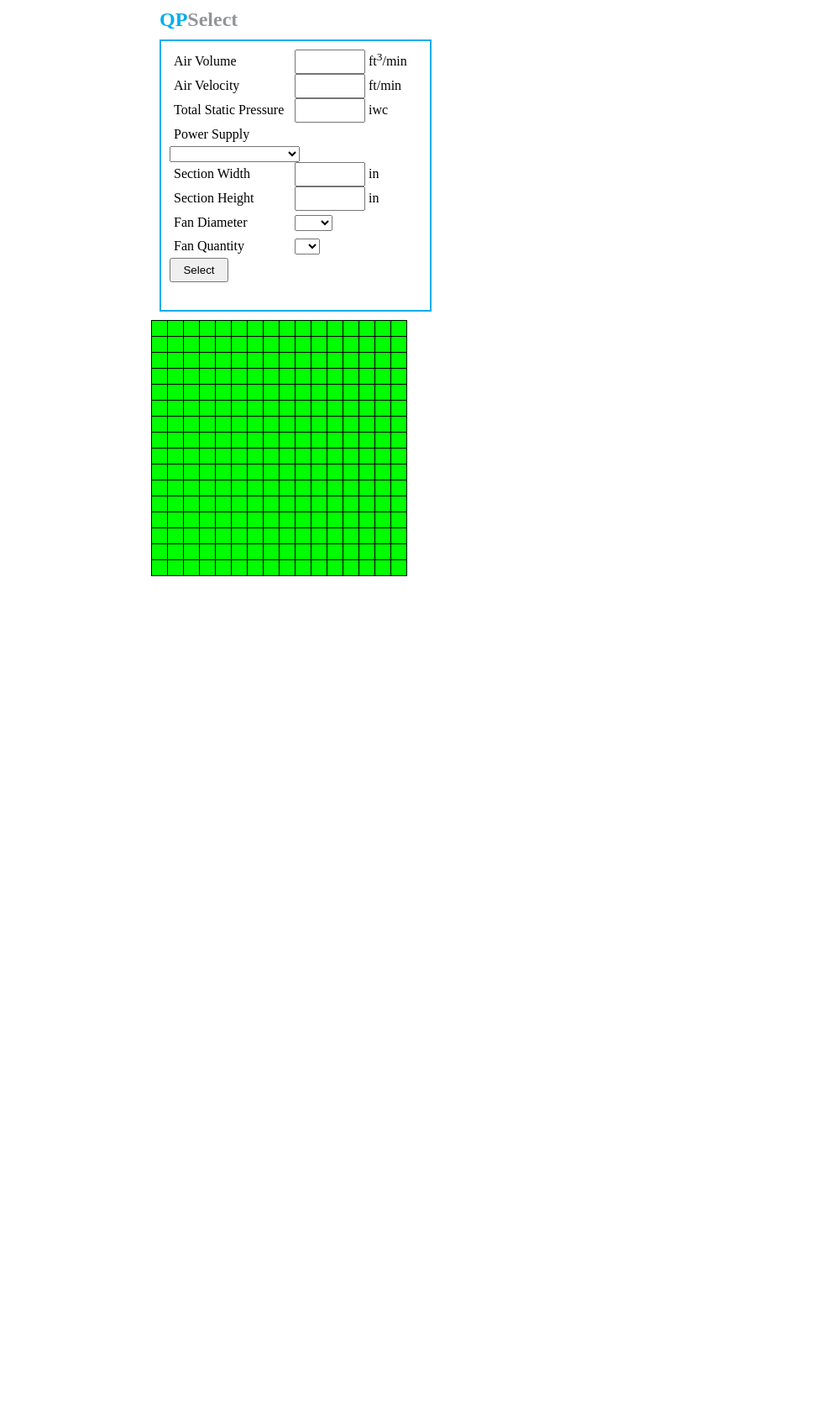
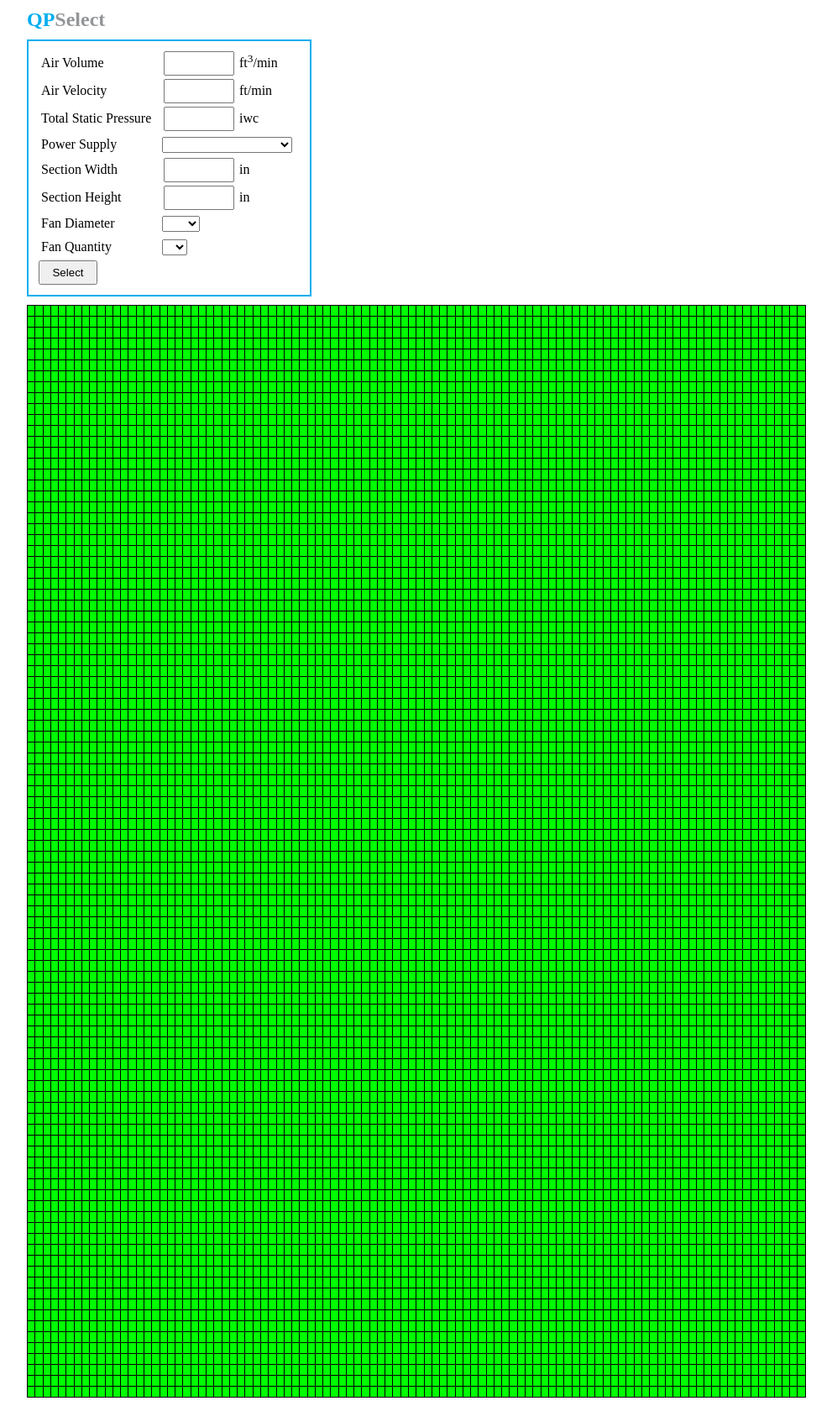
Before and after one commit to Daedex/QPSelect, a PHP site: page / in a window 1280 px wide. Shown: the whole page at 84% size, without its empty margins (144-1135 px from the left). Before the commit the page ends 686 px from the top, so only its background shows below. Run offline with PHP 8.4, Linux system fonts and the light colour scheme; some libraries are stand-ins or nearby versions.

Commit message:
updated grid, time to sleep

```diff
--- a/index.css
+++ b/index.css
@@ -4,7 +4,7 @@
 
 .container{
 	margin: 0px auto;
-	width: 50%;
+	width: 75%;
 }
 
 h3 {
@@ -28,25 +28,26 @@
 	display: inline-block;
 	width: 70px;
 	padding: 5px;
+	margin: 2px;
 }
 
 #selectForm {
 	border: 2px solid #00AEEF;
 	padding: 10px;
-	width: 300px;
-	height: 300px;
+	width: 315px;
 	margin: 10px;
 }
 
 #pixelgrid {
     border-collapse: collapse;
     border-spacing: 0;
-    background-color: black;
+    padding: 10px;
+    margin: 10px;
 }
 
 .square {
-    height: 1rem;
-    width: 1rem;
+    height: 10px;
+    width: 10px;
     text-align: center;
     vertical-align: middle;
     border: 1px solid black;
--- a/index.html
+++ b/index.html
@@ -71,9 +71,9 @@
 				var $table = $('#pixelgrid');
 				var html = [];
 				var row, col;
-				for(row=0; row<16; row++) {
+				for(row=0; row<100; row++) {
 					html.push('<tr class="line">')
-					for(col=0; col<16; col++) {
+					for(col=0; col<100; col++) {
 						html.push('<td class="square">'+'</td>');
 					}
 					html.push('</tr>');
```
